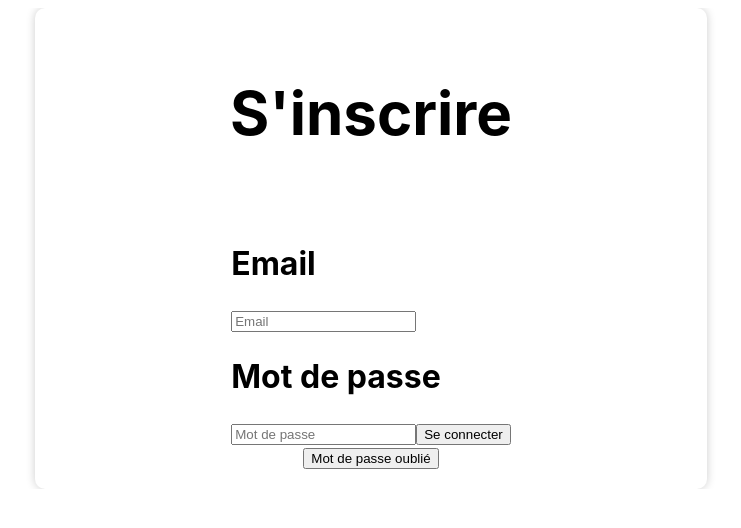
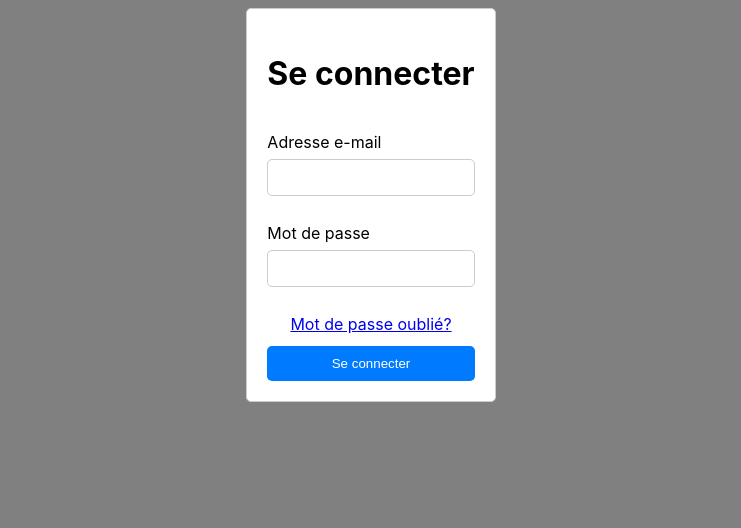
Before and after one commit to Manu-Marques/Planetes, a React (Vite) app in the folder client/: page /register in a window 1280 px wide. Shown: the top 528 px of the page, without its empty margins (269-1010 px from the left). Built offline with nearby package versions, Linux system fonts and the light colour scheme.

Commit message:
design for login

```diff
--- a/client/src/components/app/App.tsx
+++ b/client/src/components/app/App.tsx
@@ -1,12 +1,13 @@
 import { useState } from 'react'
 import './app.scss'
 import Register from '../register'
+import Login from '../login'
 
 function App() {
 
   return (
     <div className="App">
-   <Register />
+   <Login />
     </div>
   )
 }
--- a/client/src/components/login/index.tsx
+++ b/client/src/components/login/index.tsx
@@ -1,24 +1,58 @@
-import * as React from 'react';
 import './login.scss';
+import { useState } from 'react';
+
+interface FormValues {
+    email: string;
+    password: string;
+}
+
 
 export default function Login() {
+
+    const [formValues, setFormValues] = useState<FormValues>({
+        email: "",
+        password: "",
+    });
+
+    const handleChange = (event: React.ChangeEvent<HTMLInputElement>) => {
+        const { name, value } = event.target;
+        setFormValues((prevValues) => ({
+            ...prevValues,
+            [name]: value,
+        }));
+    };
+
+    const handleSubmit = (e: React.FormEvent<HTMLFormElement>) => {
+        e.preventDefault();
+    }
+
     return (
-        <div className="login">
-            <div className="login__title">
-                <h1 className='login__title__container'>Se connecter</h1>
-            </div>
-            <div className="login__form">
-                <form className='login__form__container'>
-                    <h1 className='login__form__email'>Email</h1>
-                    <input type="text" placeholder="Email" />
-                    <h1 className='login__form__password'>Mot de passe</h1>
-                    <input type="password" placeholder="Mot de passe" />
-                    <button className='login__form__button'>Se connecter</button>
-                </form>
-            </div>
-            <div className="login__forgot">
-                <button>Mot de passe oublié</button>
-            </div>
+        <div className="container">
+            <h1 className='container__title'>Se connecter</h1>
+            <form className='container__form' onSubmit={handleSubmit}>
+                    <label className='container__email' htmlFor="email">Adresse e-mail</label>
+                    <input
+                        type="email"
+                        id="email"
+                        name="email"
+                        value={formValues.email}
+                        onChange={handleChange}
+                        required
+                    />
+                    <label className='container__password' htmlFor="password">Mot de passe</label>
+                    <input
+                        type="password"
+                        id="password"
+                        name="password"
+                        value={formValues.password}
+                        onChange={handleChange}
+                        required
+                    />
+                <div className='container__forgot'>
+                    <a className='container__forgot__password' href='/forgot-password'>Mot de passe oublié?</a>
+                </div>
+                <button type="submit">Se connecter</button>
+            </form>
         </div>
-    )
+    );
 }
--- /dev/null
+++ b/client/src/components/login/login.scss
@@ -0,0 +1,52 @@
+.container {
+  max-width: 400px;
+  margin: 0 auto;
+  padding: 20px;
+  border: 1px solid #ccc;
+  border-radius: 5px;
+  background-color: #fff;
+
+  &__title {
+    text-align: center;
+    color: black;
+  }
+
+  &__form {
+    display: flex;
+    flex-direction: column;
+  }
+
+  &__email,
+  &__password {
+    margin-top: 10px;
+    color: black;
+  }
+
+  &__forgot{
+    margin-top: 10px;
+    margin-bottom: 10px;
+    text-align: center;
+
+  }
+}
+
+input {
+  padding: 10px;
+  margin-top: 5px;
+  margin-bottom: 15px;
+  border-radius: 5px;
+  border: 1px solid #ccc;
+}
+
+button {
+  padding: 10px;
+  background-color: #007bff;
+  color: #fff;
+  border: none;
+  border-radius: 5px;
+  cursor: pointer;
+}
+
+button:hover {
+  background-color: #0069d9;
+}
--- a/client/src/components/register/index.tsx
+++ b/client/src/components/register/index.tsx
@@ -1,24 +1,98 @@
 import * as React from 'react';
 import './register.scss';
+import { useState } from 'react';
 
-export default function Register() {
+interface FormValues {
+    firstName: string;
+    lastName: string;
+    email: string;
+    password: string;
+    confirmPassword: string;
+  }
+
+  export default function SignupPage() {
+    const [formValues, setFormValues] = useState<FormValues>({
+      firstName: "",
+      lastName: "",
+      email: "",
+      password: "",
+      confirmPassword: "",
+    });
+
+    const handleChange = (event: React.ChangeEvent<HTMLInputElement>) => {
+      const { name, value } = event.target;
+      setFormValues((prevValues) => ({
+        ...prevValues,
+        [name]: value,
+      }));
+    };
+
+    const handleSubmit = (event: React.FormEvent<HTMLFormElement>) => {
+      event.preventDefault();
+      console.log(formValues);
+    };
+
     return (
-        <div className="register">
-            <div className="register__title">
-                <h1 className='register__title__container'>S'inscrire</h1>
-            </div>
-            <div className="register__form">
-                <form className='register__form__container'>
-                    <h1 className='register__form__email'>Email</h1>
-                    <input type="text" placeholder="Email" />
-                    <h1 className='register__form__password'>Mot de passe</h1>
-                    <input type="password" placeholder="Mot de passe" />
-                    <button className='register__form__button'>Se connecter</button>
-                </form>
-            </div>
-            <div className="register__forgot">
-                <button>Mot de passe oublié</button>
-            </div>
-        </div>
-    )
-}
+      <div className="container">
+        <h1>S'inscrire</h1>
+        <form onSubmit={handleSubmit}>
+          <div className="form-group">
+            <label htmlFor="firstName">Prénom</label>
+            <input
+              type="text"
+              id="firstName"
+              name="firstName"
+              value={formValues.firstName}
+              onChange={handleChange}
+              required
+            />
+          </div>
+          <div className="form-group">
+            <label htmlFor="lastName">Nom de famille</label>
+            <input
+              type="text"
+              id="lastName"
+              name="lastName"
+              value={formValues.lastName}
+              onChange={handleChange}
+              required
+            />
+          </div>
+          <div className="form-group">
+            <label htmlFor="email">Adresse e-mail</label>
+            <input
+              type="email"
+              id="email"
+              name="email"
+              value={formValues.email}
+              onChange={handleChange}
+              required
+            />
+          </div>
+          <div className="form-group">
+            <label htmlFor="password">Mot de passe</label>
+            <input
+              type="password"
+              id="password"
+              name="password"
+              value={formValues.password}
+              onChange={handleChange}
+              required
+            />
+          </div>
+          <div className="form-group">
+            <label htmlFor="confirmPassword">Confirmer le mot de passe</label>
+            <input
+              type="password"
+              id="confirmPassword"
+              name="confirmPassword"
+              value={formValues.confirmPassword}
+              onChange={handleChange}
+              required
+            />
+          </div>
+          <button type="submit">S'inscrire</button>
+        </form>
+      </div>
+    );
+  }
--- a/client/src/components/register/register.scss
+++ b/client/src/components/register/register.scss
@@ -1,34 +1,46 @@
-.register {
-  width: 50%;
-  height: 100%;
+.container {
+  max-width: 400px;
+  margin: 0 auto;
+  padding: 20px;
+  border: 1px solid #ccc;
+  border-radius: 5px;
+  background-color: #fff;
+}
+
+h1 {
+  text-align: center;
+}
+
+form {
   display: flex;
-  justify-content: center;
-  align-items: center;
   flex-direction: column;
-  padding: 20px;
-  margin: 0 auto;
-  border-radius: 10px;
-  background-color: #fff;
-  box-shadow: 0 0 10px rgba(0, 0, 0, 0.2);
+}
 
-  &__title {
-    font-size: 30px;
-    font-weight: 700;
-    margin-bottom: 20px;
+.form-group {
+  margin-top: 10px;
+}
 
-    &__container {
-      color: black;
-    }
-  }
+label {
+  margin-bottom: 5px;
+}
 
-  &__form {
-    display: flex;
-    flex-direction: column;
+input {
+  padding: 10px;
+  margin-top: 5px;
+  margin-bottom: 15px;
+  border-radius: 5px;
+  border: 1px solid #ccc;
+}
 
-    &__email,
-    &__password {
-      margin-bottom: 20px;
-      color: black;
-    }
-  }
+button {
+  padding: 10px;
+  background-color: #007bff;
+  color: #fff;
+  border: none;
+  border-radius: 5px;
+  cursor: pointer;
 }
+
+button:hover {
+  background-color: #0069d9;
+}
--- a/client/src/index.css
+++ b/client/src/index.css
@@ -10,4 +10,5 @@
   -webkit-font-smoothing: antialiased;
   -moz-osx-font-smoothing: grayscale;
   -webkit-text-size-adjust: 100%;
+  background-color: grey;
 }
```
